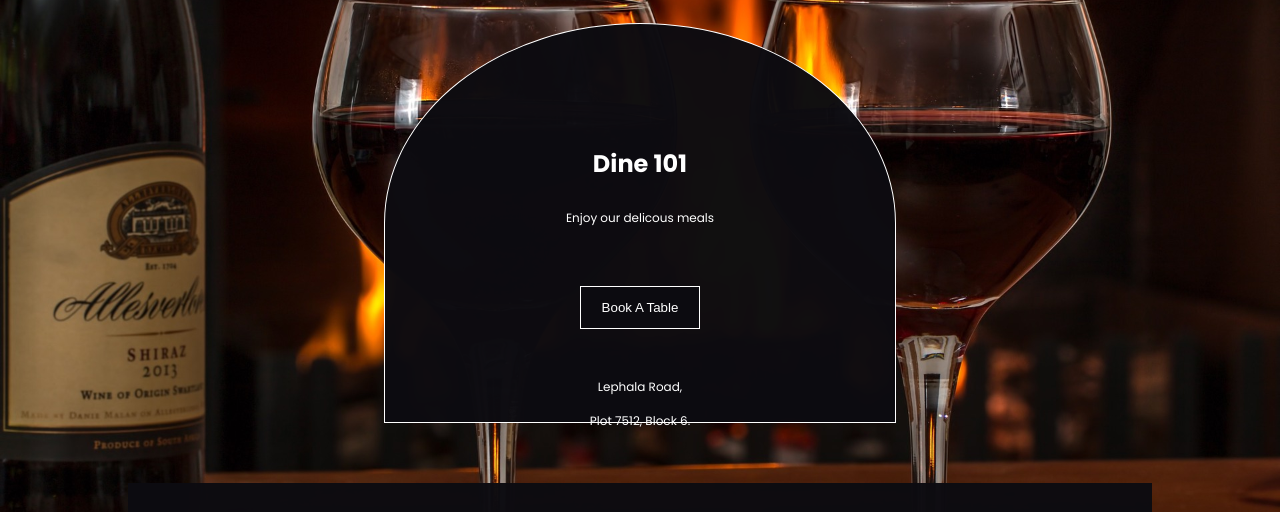
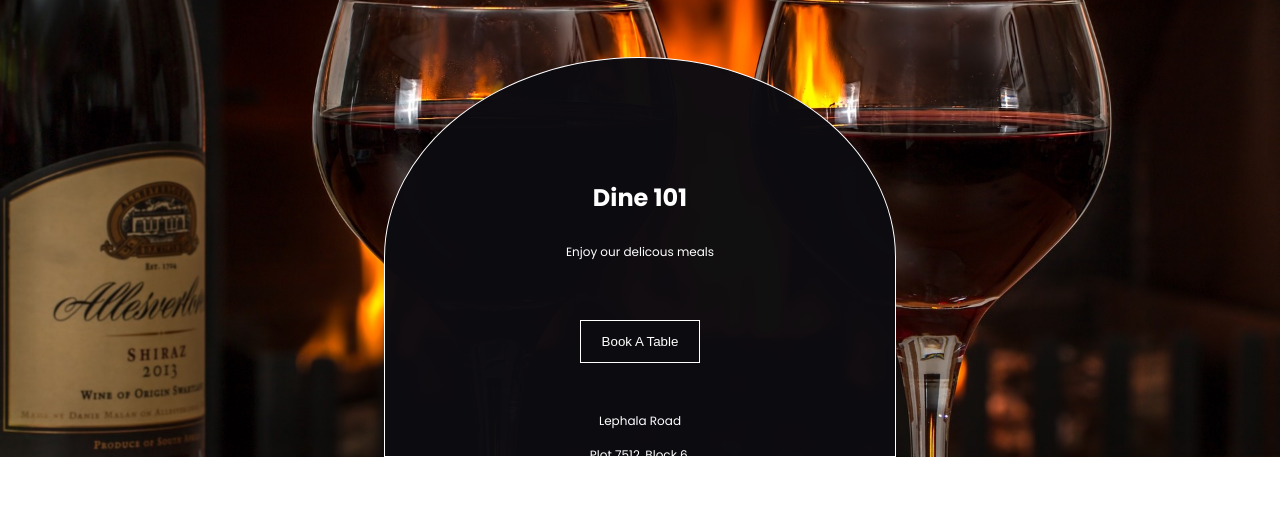
Before and after one commit to kutlo2019/restaurant, a website built with webpack: page dist/index.html in a window 1280 px wide. Shown: the part 102-614 px from the top of the page. Built offline with nearby package versions, Linux system fonts and the light colour scheme.

Commit message:
initialize page-load function, incomplete

```diff
--- a/src/index.js
+++ b/src/index.js
@@ -1 +1,3 @@
-console.log("Ooops!! Poops!!")
+import loadHomePage from "./page-load";
+
+loadHomePage();
--- /dev/null
+++ b/src/page-load.js
@@ -0,0 +1,64 @@
+export default function loadHomePage() {
+
+    // create the content wrapper
+    const contentWrap = document.createElement('div');
+    contentWrap.classList.add('content-wrapper');
+
+    // create navigation then add logo and links
+    const nav = document.createElement('nav');
+
+    const logo = document.createElement('h1');
+    logo.classList.add('logo');
+    logo.innerText = 'Dine 101';
+
+    const navLinkWrap = document.createElement('div');
+    navLinkWrap.classList.add('nav-links');
+    const linkText = ["What's On", "Menu", "Book a table", "Contact"];
+    const navLinks = linkText.map(text => {
+        const link = document.createElement('div');
+        link.classList.add('link-itm');
+        link.innerText = text;
+        navLinkWrap.appendChild(link);
+    });
+
+    nav.appendChild(logo);
+    nav.appendChild(navLinkWrap);
+    contentWrap.appendChild(nav)
+
+    // create banner and add text
+    const bannerDiv = document.createElement('div');
+    bannerDiv.classList.add('banner');
+
+    const h2 = document.createElement('h2');
+    h2.innerText = "Dine 101";
+    bannerDiv.appendChild(h2);
+
+    const p = document.createElement('p');
+    p.innerText = "Enjoy our delicous meals";
+    bannerDiv.appendChild(p);
+
+    const button = document.createElement('button');
+    button.innerText = 'Book A Table';
+    bannerDiv.appendChild(button);
+
+    const locationDiv = document.createElement('div');
+    locationDiv.classList.add('location');
+    const itm1 = document.createElement('p');
+    itm1.innerText = 'Lephala Road';
+    locationDiv.appendChild(itm1);
+    const itm2 = document.createElement('p');
+    itm2.innerText = 'Plot 7512, Block 6.';
+    locationDiv.appendChild(itm2);
+    bannerDiv.appendChild(locationDiv);
+
+    contentWrap.appendChild(bannerDiv);
+
+    // create about section
+    const aboutDiv = document.createElement('div');
+    aboutDiv.classList.add('about');
+
+    const contentDiv = document.getElementById('content');
+    contentDiv.appendChild(contentWrap);
+
+    console.log('OOps Poops')
+};
```
Also changed, not shown: dist/dummy.html (added), dist/index.html, dist/main.js, dist/style.css.
